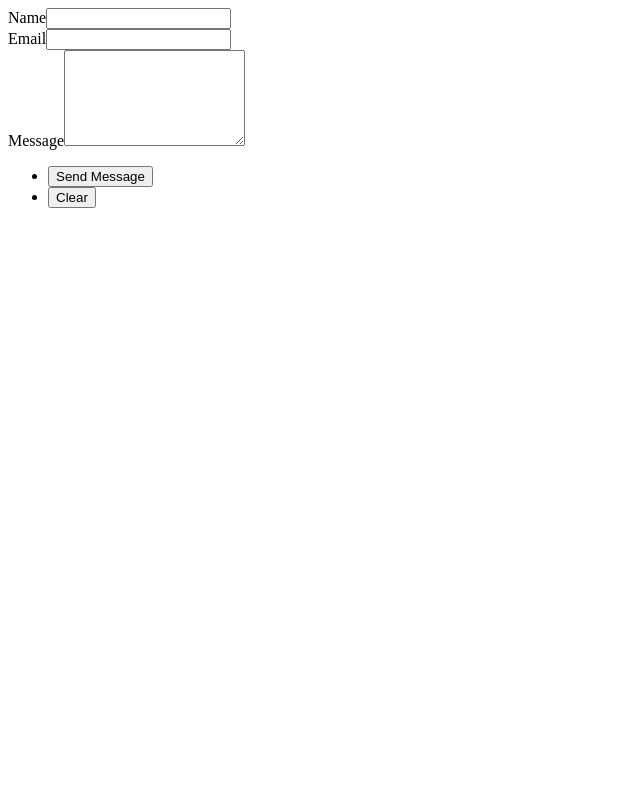
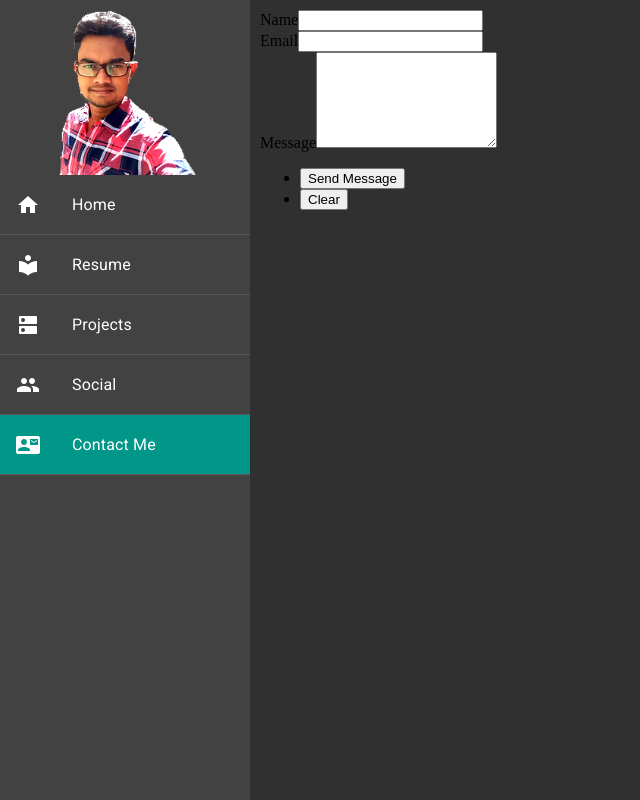
Before and after one commit to jana-uoft/portfolio_gatsby, a Gatsby site: page /contact in a window 1280 px wide. Shown: the whole page, without its empty margins (0-640 px from the left). Built offline with nearby package versions, Linux system fonts and the light colour scheme; Gatsby itself is replaced by a stand-in of ours.

Commit message:
Add sample contact page to test netlify form submission

```diff
--- a/src/pages/contact.js
+++ b/src/pages/contact.js
@@ -37,52 +37,52 @@ class ContactPage extends React.Component {
 
   render () {
     return (
-      <form name='contact' method='post' data-netlify='true' data-netlify-honeypot='bot-field'>
+//       <form name='contact' method='post' data-netlify='true' data-netlify-honeypot='bot-field'>
+//     <div className='field half first'>
+//         <label htmlFor='name'>Name</label>
+//         <input type='text' name='name' id='name' />
+//     </div>
+//     <div className='field half'>
+//         <label htmlFor='email'>Email</label>
+//         <input type='text' name='email' id='email' />
+//     </div>
+//     <div className='field'>
+//         <label htmlFor='message'>Message</label>
+//         <textarea name='message' id='message' rows='6'></textarea>
+//     </div>
+//     <ul className='actions'>
+//         <li><input type='submit' value='Send Message' className='special' /></li>
+//         <li><input type='reset' value='Clear' /></li>
+//     </ul>
+// </form>
+      <Layout title='Contact' activePage='/contact/' >
+        <form
+          name='contact'
+          method='post'
+          action='/contact/'
+          data-netlify='true'
+          data-netlify-honeypot='bot-field'
+          onSubmit={this.handleSubmit}
+        >
+          <input type='hidden' name='form-name' value='contact' />
           <div className='field half first'>
             <label htmlFor='name'>Name</label>
-        <input type='text' name='name' id='name' />
+            <input type='text' name='name' id='name' onChange={this.handleChange} />
           </div>
           <div className='field half'>
             <label htmlFor='email'>Email</label>
-        <input type='text' name='email' id='email' />
+            <input type='text' name='email' id='email' onChange={this.handleChange} />
           </div>
           <div className='field'>
             <label htmlFor='message'>Message</label>
-        <textarea name='message' id='message' rows='6'></textarea>
+            <textarea name='message' id='message' rows='6' onChange={this.handleChange} />
           </div>
           <ul className='actions'>
             <li><input type='submit' value='Send Message' className='special' /></li>
             <li><input type='reset' value='Clear' /></li>
           </ul>
         </form>
-      // <Layout title='Contact' activePage='/contact/' >
-      //   <form
-      //     name='contact'
-      //     method='post'
-      //     action='/contact/'
-      //     data-netlify='true'
-      //     data-netlify-honeypot='bot-field'
-      //     onSubmit={this.handleSubmit}
-      //   >
-      //     <input type='hidden' name='form-name' value='contact' />
-      //     <div className='field half first'>
-      //       <label htmlFor='name'>Name</label>
-      //       <input type='text' name='name' id='name' onChange={this.handleChange} />
-      //     </div>
-      //     <div className='field half'>
-      //       <label htmlFor='email'>Email</label>
-      //       <input type='text' name='email' id='email' onChange={this.handleChange} />
-      //     </div>
-      //     <div className='field'>
-      //       <label htmlFor='message'>Message</label>
-      //       <textarea name='message' id='message' rows='6' onChange={this.handleChange} />
-      //     </div>
-      //     <ul className='actions'>
-      //       <li><input type='submit' value='Send Message' className='special' /></li>
-      //       <li><input type='reset' value='Clear' /></li>
-      //     </ul>
-      //   </form>
-      // </Layout>
+      </Layout>
     )
   }
 }
```
Lines whose indentation alone changed are shown as unchanged.
